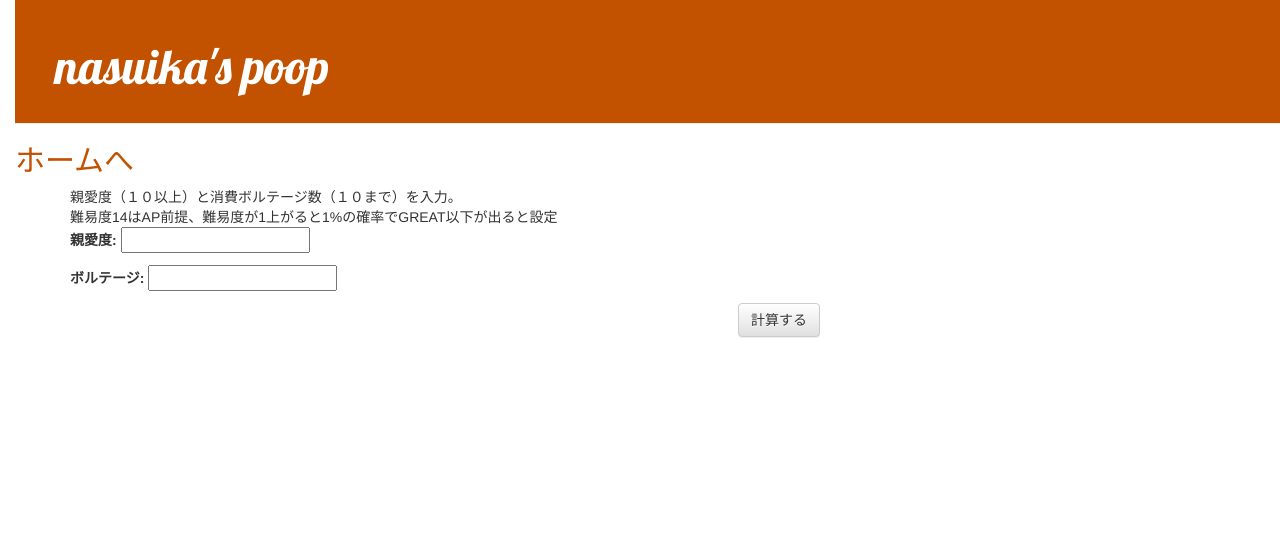
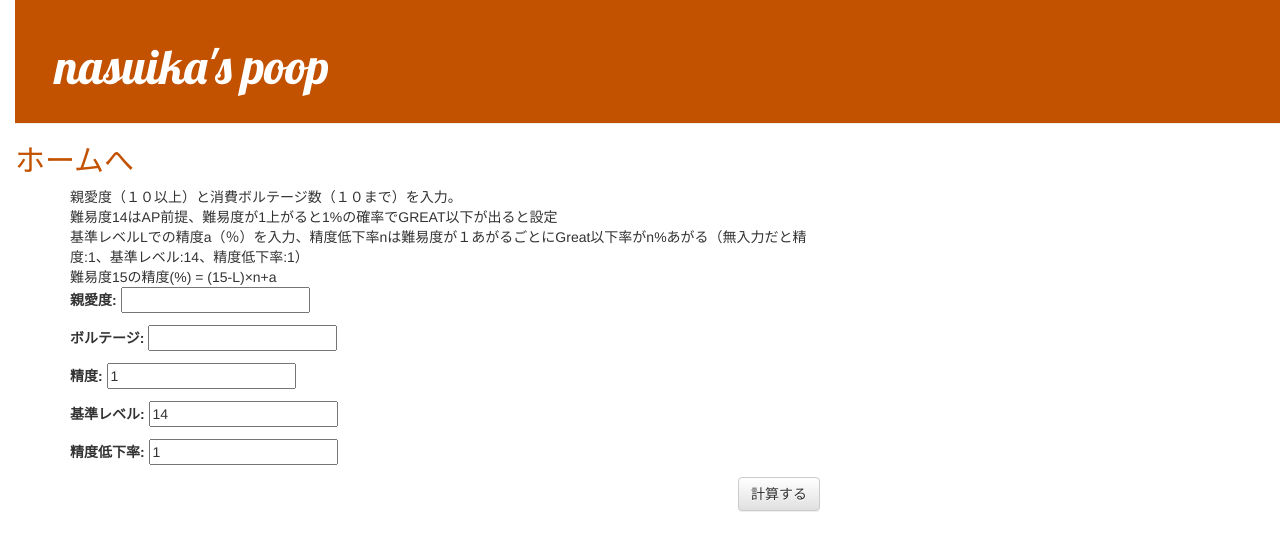
Before and after one commit to nasuika1/my-first-blog, a Django app: page /dearpoint/ in a window 1280 px wide. Shown: the top 551 px of the page. Run offline with Django 3.2, Linux system fonts and the light colour scheme; some libraries are stand-ins or nearby versions.

Commit message:
精度入力追加

```diff
--- a/blog/forms.py
+++ b/blog/forms.py
@@ -11,3 +11,6 @@ class PostForm(forms.ModelForm):
 class UserForm(forms.Form):
     sinaido = forms.CharField(label='親愛度',max_length=100)
     voltage = forms.CharField(label='ボルテージ',max_length=100)
+    accuracy = forms.CharField(label='精度',max_length=100)
+    criteria = forms.CharField(label='基準レベル',max_length=100)
+    increase_rate = forms.CharField(label='精度低下率',max_length=100)
--- a/blog/templates/blog/dearpoint.html
+++ b/blog/templates/blog/dearpoint.html
@@ -3,6 +3,8 @@
 {% block content %}
     親愛度（１０以上）と消費ボルテージ数（１０まで）を入力。<br>
     難易度14はAP前提、難易度が1上がると1%の確率でGREAT以下が出ると設定<br>
+    基準レベルLでの精度a（％）を入力、精度低下率nは難易度が１あがるごとにGreat以下率がn%あがる（無入力だと精度:1、基準レベル:14、精度低下率:1）<br>
+    難易度15の精度(%) = (15-L)×n+a
     <form method="POST">{% csrf_token %}
         {{ form.as_p }}
         <div>
--- a/blog/views.py
+++ b/blog/views.py
@@ -43,13 +43,16 @@ def post_edit(request, pk):
     return render(request, 'blog/post_edit.html',{'form': form})
 
 def dearpoint(request):
-    params = {'sinaido': '', 'voltage': '', 'form': None, 'property': ''}
+    params = {'sinaido': '', 'voltage': '', 'accuracy':'1', 'criteria': '', 'increase_rate': '','form': None, 'property': ''}
     if request.method == "POST":
         form = UserForm(request.POST)
         params['sinaido'] = request.POST['sinaido']
         params['voltage'] = request.POST['voltage']
+        params['accuracy'] = request.POST['accuracy']
+        params['criteria'] = request.POST['criteria']
+        params['increase_rate'] = request.POST['increase_rate']
         params['form'] = form
-        m_info = DearPointCalc.Music(int(params['sinaido']),int(params['voltage']))
+        m_info = DearPointCalc.Music(int(params['sinaido']),int(params['voltage']),accuracy = float(params['accuracy']),criteria = float(params['criteria']),increase_rate = float(params['increase_rate']))
         try:
             m_info.Main()
             pl = m_info.play_list
@@ -60,7 +63,8 @@ def dearpoint(request):
         except:
             params['property'] = [MusicProperty('','','','','計算エラー')]
     else:
-        params['form'] = UserForm()
+        initial_dict = dict(accuracy = '1', criteria = '14', increase_rate= '1')
+        params['form'] = UserForm(initial = initial_dict)
     return render(request,'blog/dearpoint.html',params)
 
 def home(request):
```
